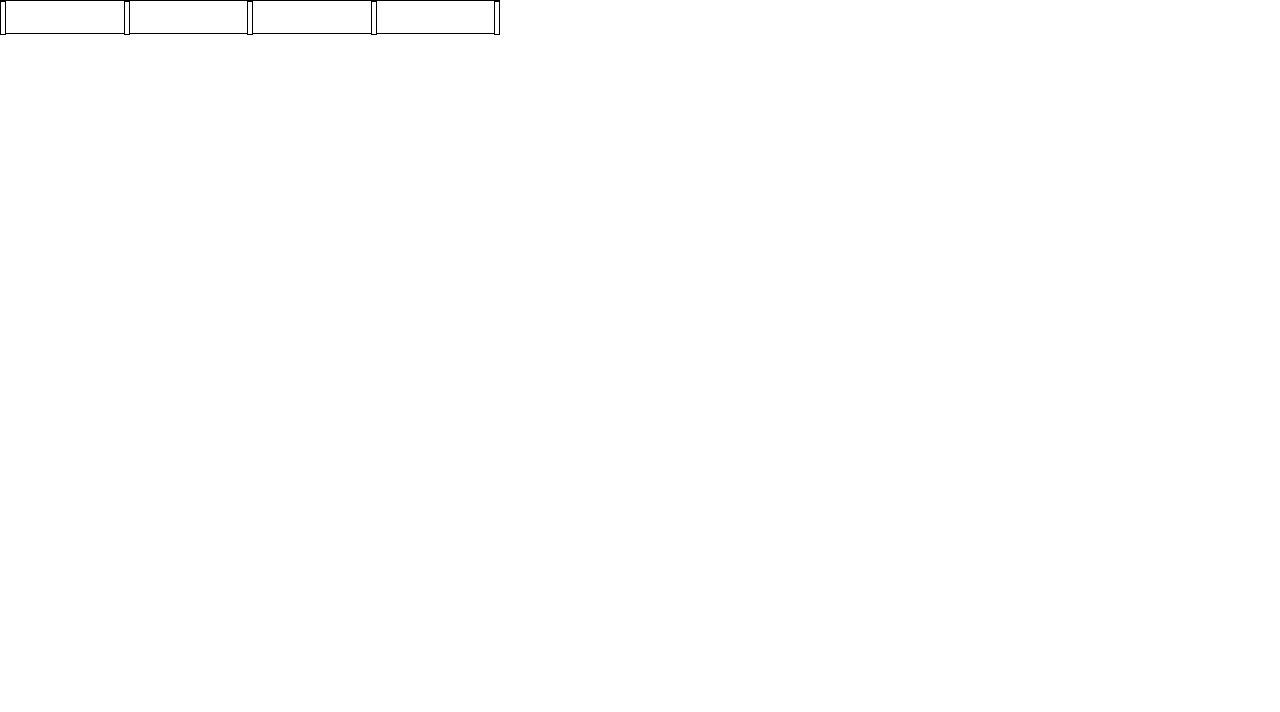
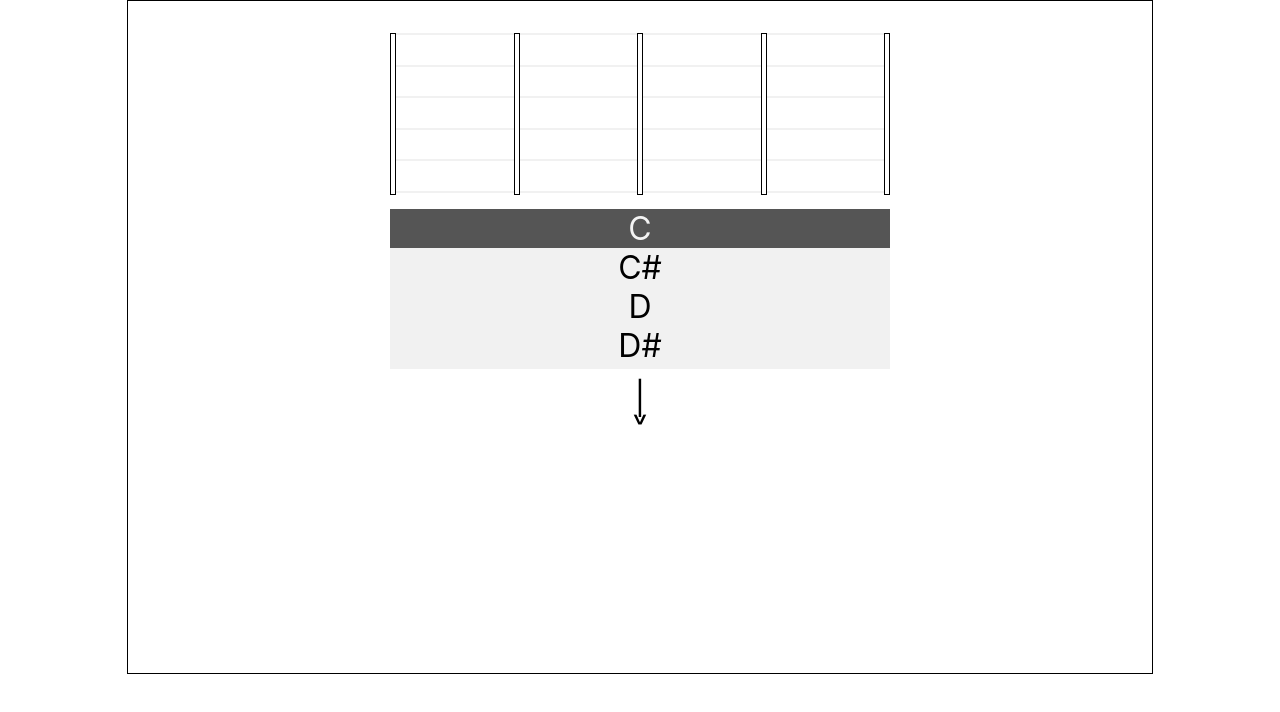
Before and after one commit to thedann/capo-transposer, a React (Create React App) app: page / in a window 1280 px wide. Shown: the top 712 px of the page. Built offline with nearby package versions, Linux system fonts and the light colour scheme.

Commit message:
started with colors, guitar strings, chord selector

```diff
--- a/src/App.tsx
+++ b/src/App.tsx
@@ -1,20 +1,57 @@
-import React from "react";
-import styled from "styled-components";
-import "./App.css";
-import GuitarNeck from "./Components/GuitarNeck";
-import ApplicationContextProvider from "./Context/Context";
+import React from 'react';
+import styled from 'styled-components';
+import './App.css';
+import ChordSelector from './Components/ChordSelector';
+import GuitarNeck from './Components/GuitarNeck';
+import ApplicationContextProvider from './Context/Context';
+
+const BodyWrapper = styled.div`
+  display: flex;
+  justify-content: center;
+`;
 
 const MainWrapper = styled.div`
   display: flex;
+  border: 1px solid black;
+  height: 80vh;
+  min-width: 80%;
+  justify-content: center;
+  padding-top: 2rem;
+`;
+
+const ChordWrapper = styled.div`
+  display: flex;
+  flex-direction: column;
+`;
+
+const StyledArrowDown = styled.div`
+  display: flex;
+  flex-direction: column;
+  font-size: 2rem;
+  margin: 1rem 0;
+
+  span {
+    transform: rotate(180deg);
+    height: 1rem;
+  }
 `;
 
 function App() {
   return (
     <ApplicationContextProvider>
-      <div className="App">
-        <MainWrapper>
-          <GuitarNeck />
-        </MainWrapper>
+      <div className='App'>
+        <BodyWrapper>
+          <MainWrapper>
+            <ChordWrapper>
+              <GuitarNeck />
+              <ChordSelector />
+              <StyledArrowDown>
+                <span>|</span>
+                <span>^</span>
+              </StyledArrowDown>
+            </ChordWrapper>
+          </MainWrapper>
+        </BodyWrapper>
       </div>
     </ApplicationContextProvider>
   );
--- /dev/null
+++ b/src/Colors.ts
@@ -0,0 +1,10 @@
+const Color = {
+  Black: '#000',
+  White: '#F3F3F3',
+  Blue: '#5257f4',
+  Grey: '#888',
+  DarkGrey: '#555',
+  LightGrey: '#f1f1f1'
+};
+
+export default Color;
--- /dev/null
+++ b/src/Components/ChordSelector.tsx
@@ -0,0 +1,65 @@
+import React, { FC, useState } from 'react';
+import styled from 'styled-components';
+import { Chord } from '../Helpers/Chords';
+import Color from '../Colors';
+
+const StyledUl = styled.ul`
+  height: 10rem;
+  overflow: auto;
+  scroll-behavior: smooth;
+  list-style: none;
+  padding: 0;
+
+  /* width */
+  ::-webkit-scrollbar {
+    width: 10px;
+  }
+
+  /* Track */
+  ::-webkit-scrollbar-track {
+    background: ${Color.LightGrey};
+  }
+
+  /* Handle */
+  ::-webkit-scrollbar-thumb {
+    background: ${Color.Grey};
+    border-radius: 10px;
+  }
+
+  /* Handle on hover */
+  ::-webkit-scrollbar-thumb:hover {
+    background: ${Color.DarkGrey};
+  }
+`;
+
+const StyledLi = styled.li<{ selected?: boolean }>`
+  font-size: 2rem;
+  background: ${({ selected }) =>
+    selected ? Color.DarkGrey : Color.LightGrey};
+  color: ${({ selected }) => (selected ? Color.White : Color.Black)};
+
+  :hover {
+    cursor: pointer;
+  }
+`;
+
+const ChordSelector: FC = () => {
+  const [currentChord, setCurrentChord] = useState<Chord>(Chord.C);
+
+  const allBaseChords = Object.values(Chord);
+
+  return (
+    <StyledUl>
+      {allBaseChords.map((chord) => (
+        <StyledLi
+          selected={currentChord === chord}
+          onClick={() => setCurrentChord(chord)}
+        >
+          {chord}
+        </StyledLi>
+      ))}
+    </StyledUl>
+  );
+};
+
+export default ChordSelector;
--- a/src/Components/GuitarFret.tsx
+++ b/src/Components/GuitarFret.tsx
@@ -7,6 +7,9 @@ const StyledFret = styled.div<{ capoOn?: boolean }>`
 
   background: ${({ capoOn }) => (capoOn ? "black" : "white")};
   border: 1px solid black;
+  :hover {
+    cursor: pointer;
+  }
 `;
 
 interface GuitarFretProp {
--- a/src/Components/GuitarNeck.tsx
+++ b/src/Components/GuitarNeck.tsx
@@ -1,16 +1,32 @@
-import React, { FC, useContext } from "react";
-import styled from "styled-components";
-import { AppContext } from "../Context/Context";
-import GuitarFret from "./GuitarFret";
+import React, { FC, useContext } from 'react';
+import styled from 'styled-components';
+import Color from '../Colors';
+import { AppContext } from '../Context/Context';
+import GuitarFret from './GuitarFret';
 
 const Container = styled.div`
   min-width: 500px;
   max-width: 800px;
-  height: 2rem;
-  border-top: 1px solid black;
-  border-bottom: 1px solid black;
+  height: 10rem;
   display: flex;
   justify-content: space-between;
+  position: relative;
+`;
+
+const StringContainer = styled.div`
+  position: absolute;
+  height: 100%;
+  width: 100%;
+  display: flex;
+  justify-content: space-between;
+  flex-direction: column;
+  z-index: -10;
+`;
+
+const StyledGuitarString = styled.div`
+  width: 100%;
+  height: 2px;
+  background: ${Color.LightGrey};
 `;
 
 interface Fret {
@@ -30,6 +46,14 @@ const GuitarNeck: FC = () => {
           capoOn={capoFret === index + 1}
         />
       ))}
+      <StringContainer>
+        <StyledGuitarString />
+        <StyledGuitarString />
+        <StyledGuitarString />
+        <StyledGuitarString />
+        <StyledGuitarString />
+        <StyledGuitarString />
+      </StringContainer>
     </Container>
   );
 };
--- a/src/Helpers/Chords.ts
+++ b/src/Helpers/Chords.ts
@@ -1,14 +1,14 @@
-export type Chord = {
-  C: 'C';
-  Csharp: 'C#';
-  D: 'D';
-  Dsharp: 'D#';
-  E: 'E';
-  F: 'F';
-  Fsharp: 'F#';
-  G: 'G';
-  Gsharp: 'G#';
-  A: 'A';
-  Bb: 'B flat';
-  B: 'B';
+export enum Chord {
+  C = 'C',
+  Csharp = 'C#',
+  D = 'D',
+  Dsharp = 'D#',
+  E = 'E',
+  F = 'F',
+  Fsharp = 'F#',
+  G = 'G',
+  Gsharp = 'G#',
+  A = 'A',
+  Bb = 'B flat',
+  B = 'B',
 };
--- a/src/Helpers/Transpose.ts
+++ b/src/Helpers/Transpose.ts
@@ -2,4 +2,5 @@ import { Chord } from './Chords';
 
 export const Transpose = (chord?: Chord, capo?:number) => {
 
+
 }
```
Also changed, not shown: src/Components/Transposer.tsx (deleted).
